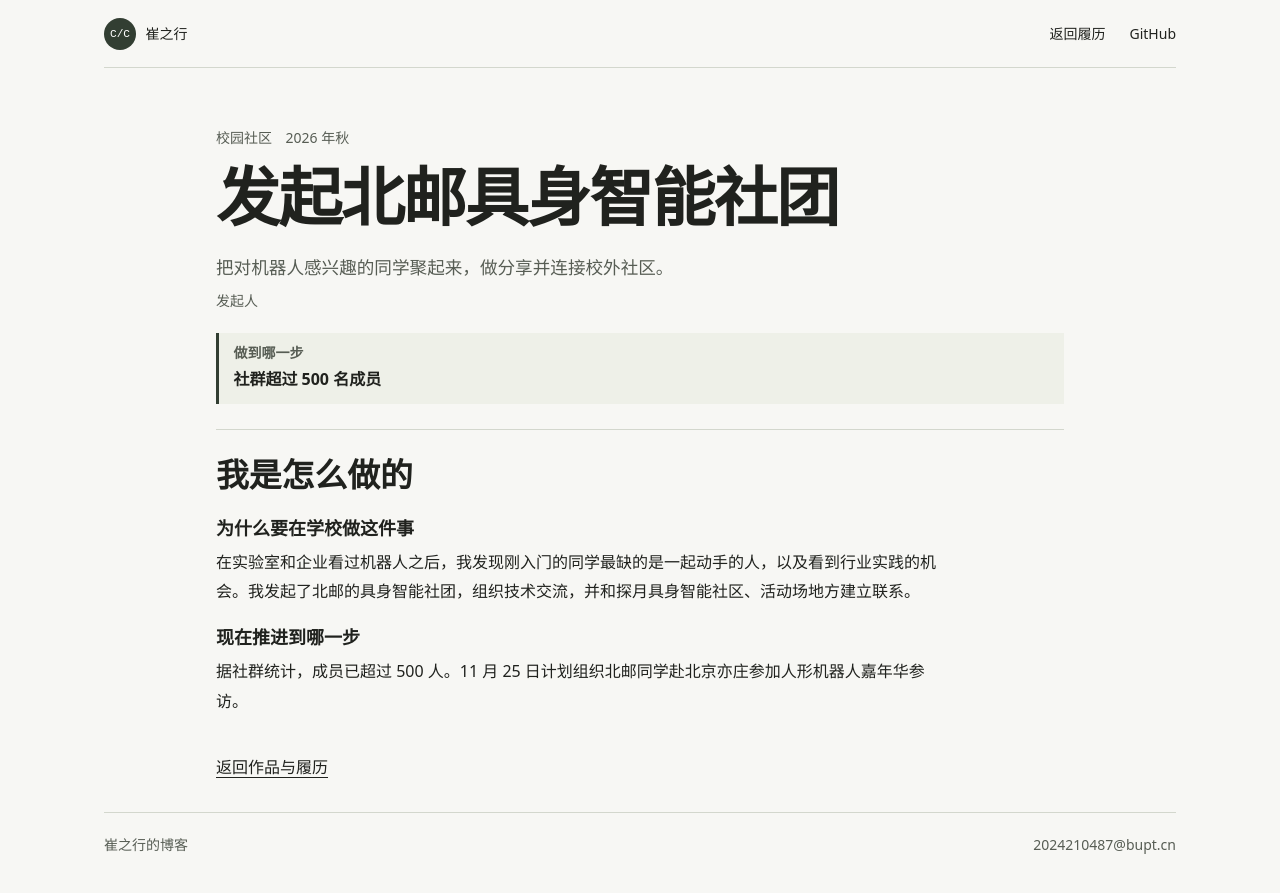
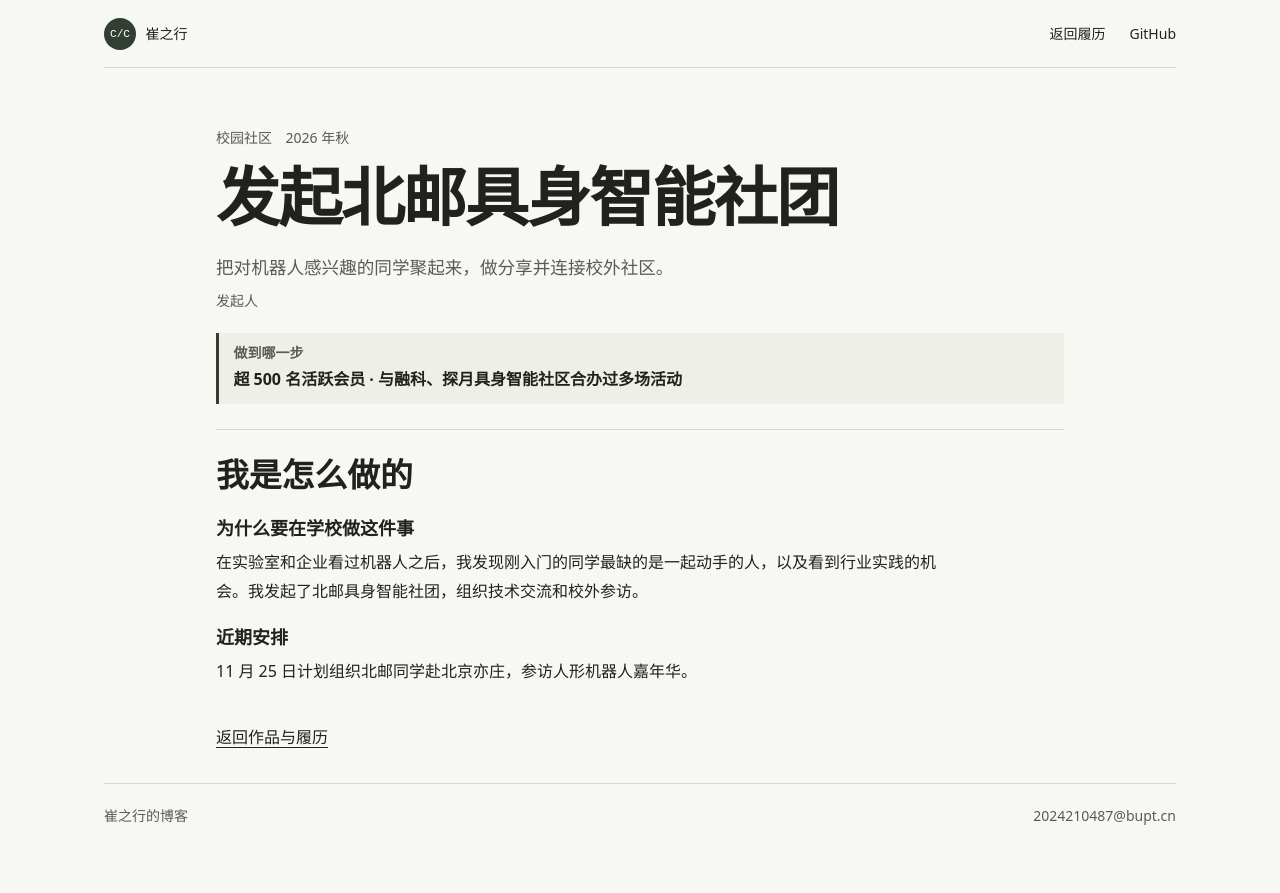
Before and after one commit to changer-changer/changer-changer.github.io, a Jekyll site: the page built from resume/cases/community/index.md, in a window 1280 px wide. Shown: the top 893 px of the page. Built offline with Jekyll 4.4.1, drawn with Linux system fonts in a browser that asks for light colours; some web fonts are replaced.

Commit message:
Update robotics club membership and partnerships

```diff
--- a/_data/career.yml
+++ b/_data/career.yml
@@ -38,7 +38,7 @@ timeline:
   - id: community
     date: 2026 年秋
     title: 北邮具身智能社团
-    summary: 发起社团，组织技术交流和校外参访。
+    summary: 发起社团，现有超 500 名活跃会员，与融科、探月具身智能社区合办过多场活动。
   - id: agent-research
     date: 2026 年秋起 · 进行中
     title: 多智能体协作与任务恢复 · 科研训练
@@ -335,12 +335,12 @@ cases:
     period: 2026 年秋
     role: 发起人
     summary: 把对机器人感兴趣的同学聚起来，做分享并连接校外社区。
-    result: 社群超过 500 名成员
+    result: 超 500 名活跃会员 · 与融科、探月具身智能社区合办过多场活动
     sections:
       - title: 为什么要在学校做这件事
-        text: 在实验室和企业看过机器人之后，我发现刚入门的同学最缺的是一起动手的人，以及看到行业实践的机会。我发起了北邮的具身智能社团，组织技术交流，并和探月具身智能社区、活动场地方建立联系。
-      - title: 现在推进到哪一步
-        text: 据社群统计，成员已超过 500 人。11 月 25 日计划组织北邮同学赴北京亦庄参加人形机器人嘉年华参访。
+        text: 在实验室和企业看过机器人之后，我发现刚入门的同学最缺的是一起动手的人，以及看到行业实践的机会。我发起了北邮具身智能社团，组织技术交流和校外参访。
+      - title: 近期安排
+        text: 11 月 25 日计划组织北邮同学赴北京亦庄，参访人形机器人嘉年华。
 
   agent-research:
     title: 多智能体协作与任务恢复
```
